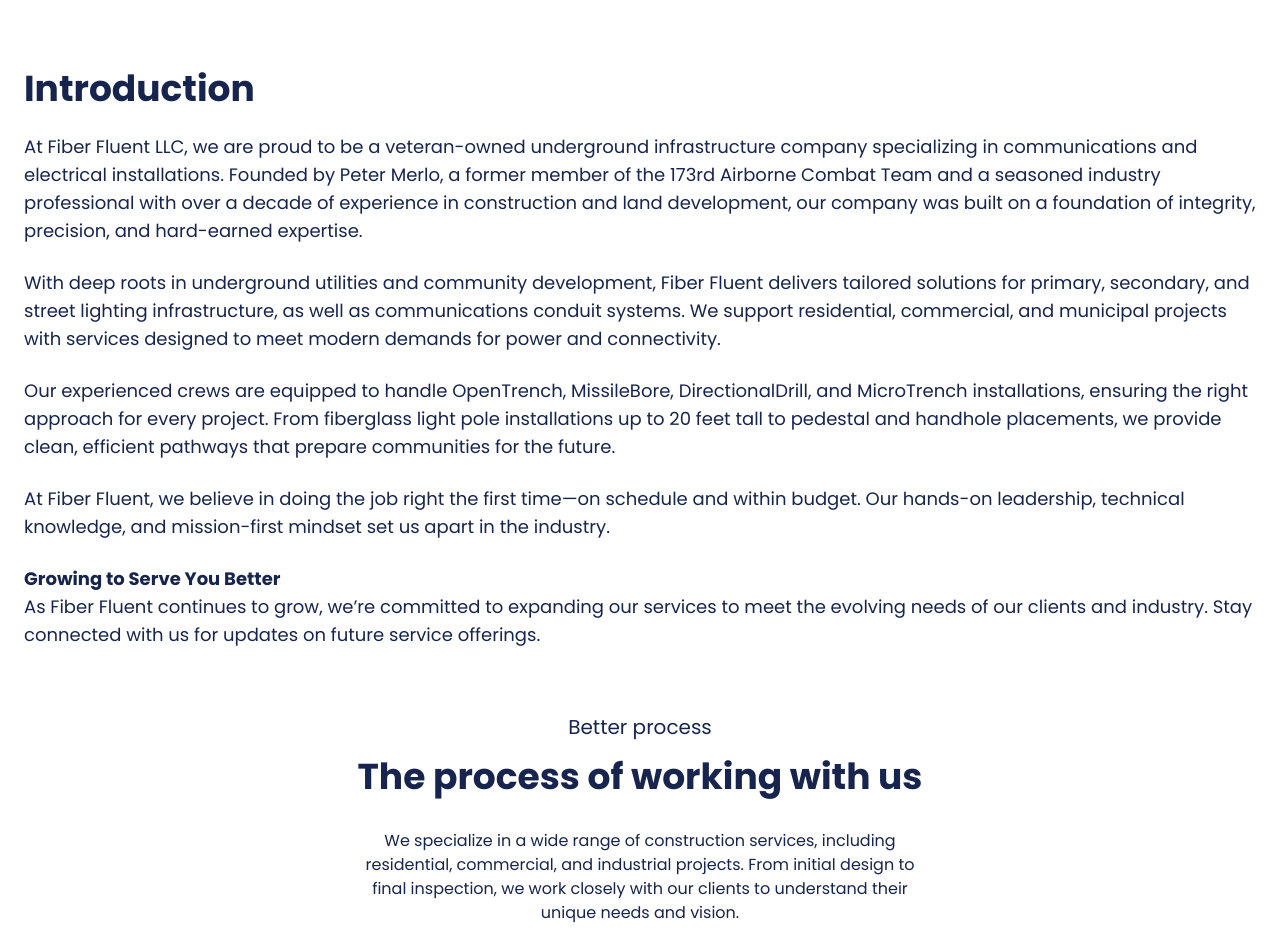
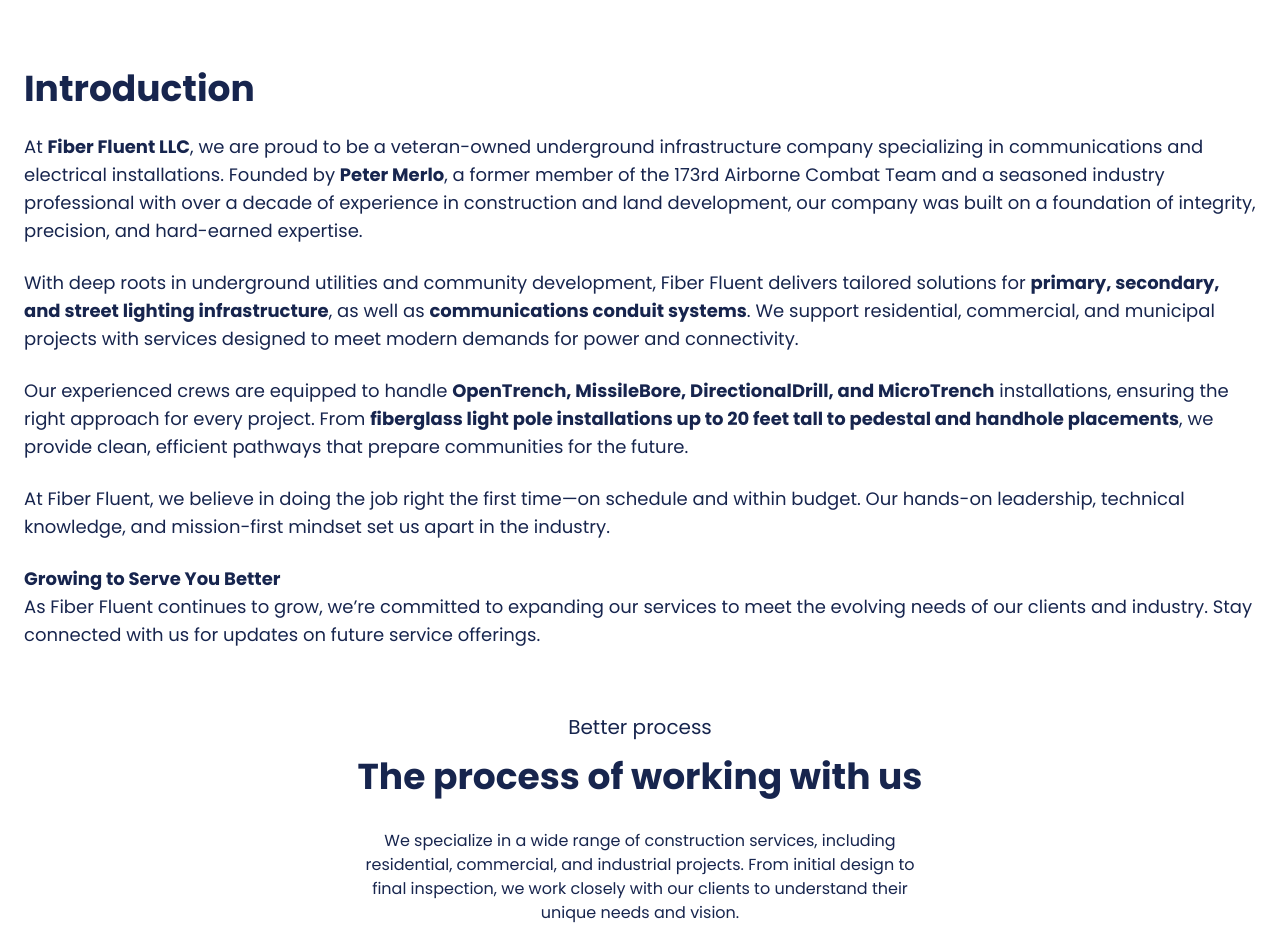
Before and after one commit to JonathanMRuiz/fiber-fluent, a React (Vite) app: page / in a window 1280 px wide. Shown: the part 820-1750 px from the top of the page. Built offline with nearby package versions, Linux system fonts and the light colour scheme; grey boxes are pictures that could not be loaded.

Commit message:
fiber-fluent add font bold on intro

```diff
--- a/src/pages/Home/Home.jsx
+++ b/src/pages/Home/Home.jsx
@@ -37,13 +37,13 @@
         <div className="max-w-screen-xl mx-auto">
           <h2 className="text-4xl font-extrabold mb-6 text-[#17254E]">Introduction</h2>
           <p className="text-lg text-[#17254E] mb-6">
-            At Fiber Fluent LLC, we are proud to be a veteran-owned underground infrastructure company specializing in communications and electrical installations. Founded by Peter Merlo, a former member of the 173rd Airborne Combat Team and a seasoned industry professional with over a decade of experience in construction and land development, our company was built on a foundation of integrity, precision, and hard-earned expertise.
+            At <strong className="font-bold">Fiber Fluent LLC</strong>, we are proud to be a veteran-owned underground infrastructure company specializing in communications and electrical installations. Founded by <strong className="font-bold">Peter Merlo</strong>, a former member of the 173rd Airborne Combat Team and a seasoned industry professional with over a decade of experience in construction and land development, our company was built on a foundation of integrity, precision, and hard-earned expertise.
           </p>
           <p className="text-lg text-[#17254E] mb-6">
-            With deep roots in underground utilities and community development, Fiber Fluent delivers tailored solutions for primary, secondary, and street lighting infrastructure, as well as communications conduit systems. We support residential, commercial, and municipal projects with services designed to meet modern demands for power and connectivity.
+            With deep roots in underground utilities and community development, Fiber Fluent delivers tailored solutions for <strong className="font-bold">primary, secondary, and street lighting infrastructure</strong>, as well as <strong className="font-bold">communications conduit systems</strong>. We support residential, commercial, and municipal projects with services designed to meet modern demands for power and connectivity.
           </p>
           <p className="text-lg text-[#17254E] mb-6">
-            Our experienced crews are equipped to handle OpenTrench, MissileBore, DirectionalDrill, and MicroTrench installations, ensuring the right approach for every project. From fiberglass light pole installations up to 20 feet tall to pedestal and handhole placements, we provide clean, efficient pathways that prepare communities for the future.
+            Our experienced crews are equipped to handle <strong className="font-bold">OpenTrench, MissileBore, DirectionalDrill, and MicroTrench</strong> installations, ensuring the right approach for every project. From <strong className="font-bold">fiberglass light pole installations up to 20 feet tall to pedestal and handhole placements</strong>, we provide clean, efficient pathways that prepare communities for the future.
           </p>
           <p className="text-lg text-[#17254E] mb-6">
             At Fiber Fluent, we believe in doing the job right the first time—on schedule and within budget. Our hands-on leadership, technical knowledge, and mission-first mindset set us apart in the industry.
```
